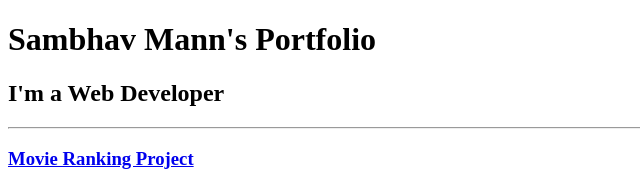
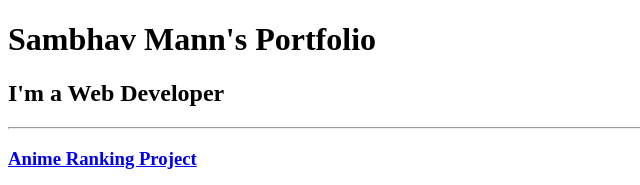
Before and after one commit to sambhav-mann/html-portfolio, a plain HTML site: page index.html in a window 1280 px wide. Shown: the top 185 px of the page, 0-640 px from the left. Drawn offline with Linux system fonts and the light colour scheme.

Commit message:
index.html

```diff
--- a/index.html
+++ b/index.html
@@ -9,7 +9,7 @@
     <h2>I'm a Web Developer</h2>
     <hr />
 
-    <h3><a href="./public/movie-ranking.html">Movie Ranking Project</a></h3>
+    <h3><a href="./public/movie-ranking.html">Anime Ranking Project</a></h3>
     <img src="./assets/images/movie ranking project.png" height="200" alt="movie ranking project preview"/>
 
     <h3><a href="./public/birthday-invite.html">Birthday Invite Project</a></h3>
```
